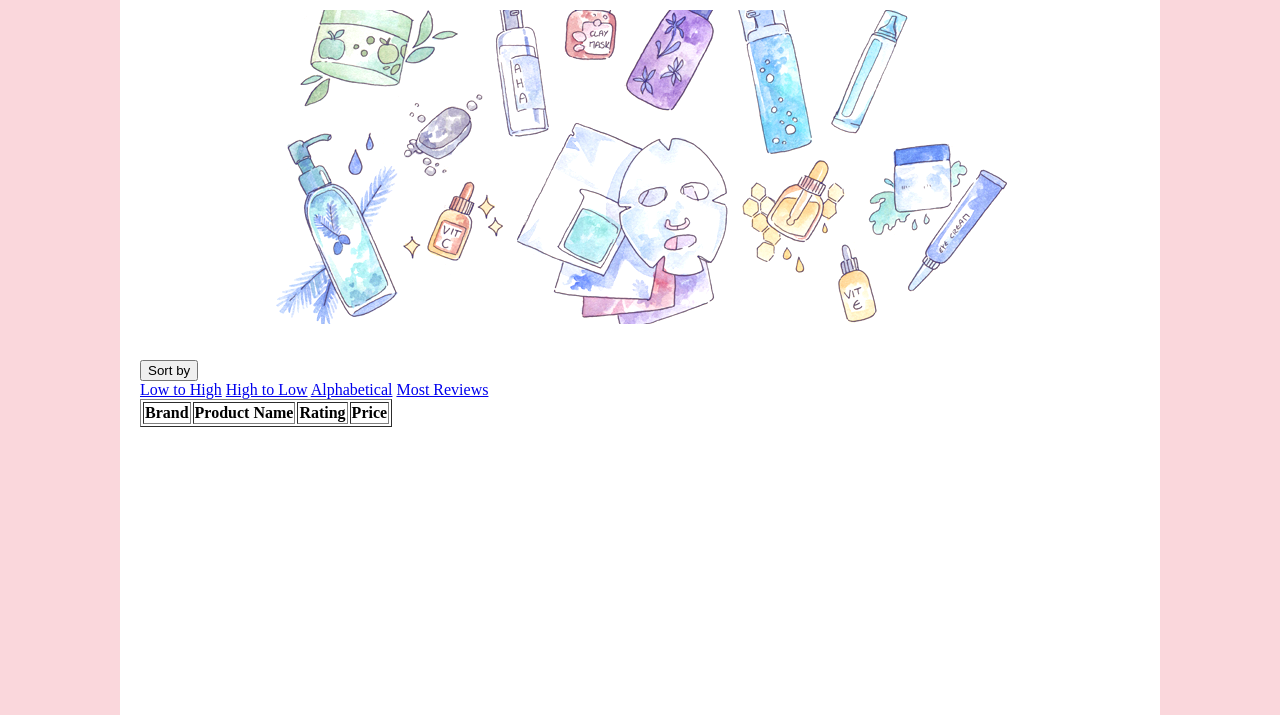
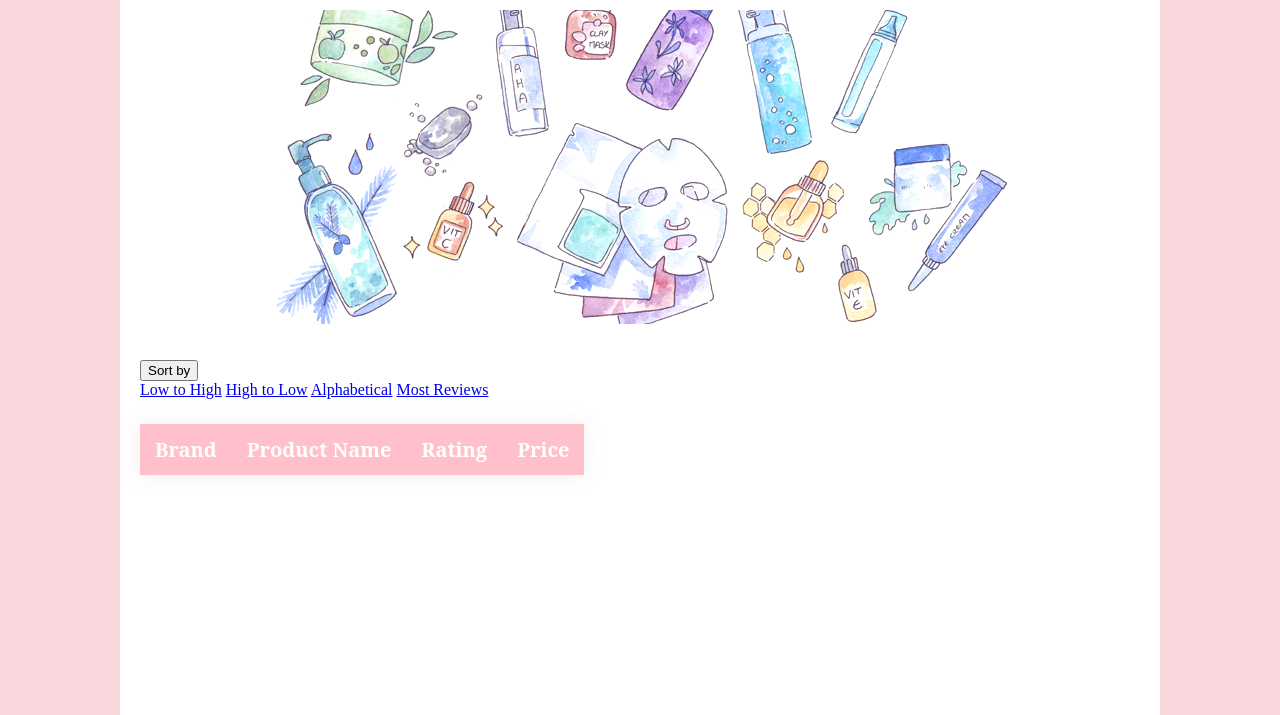
Before and after one commit to Gdango/SkinCare, a Flask app: template app/templates/result.html in a window 1280 px wide. Shown: the top 715 px of the page. Run offline with Flask 2, Linux system fonts and the light colour scheme; the template is opened without the code that fills it, so the values that code supplies are empty.

Commit message:
making prettier table

```diff
--- a/app/app.py
+++ b/app/app.py
@@ -8,7 +8,7 @@ app = Flask(__name__)
 
 def index():
     Warning = ""
-    print('omg..')
+
     if request.method == "POST":
 
         skin_type = request.form.getlist("skin_type")
@@ -17,8 +17,6 @@ def index():
         print(skin_type, rating, price)
         try:
             # covers cases when user entered more than one requirements for each category
-            if max(len(skin_type), len(rating), len(price)) == 1:
-                print('PASS!')
                 user_input = {'skin-type': skin_type[0], 'rating': rating[0], 'price': price[0]}
                 return redirect(url_for('result', user_input=user_input))
         except IndexError:
--- a/app/static/css/style.css
+++ b/app/static/css/style.css
@@ -51,3 +51,28 @@ img {
     color: rgb(56, 56, 56);
     font-weight: bold;
 }
+
+.result-table {
+    border-collapse: collapse;
+    margin: 25px 0;
+    font-size: 20px;
+    font-family: 'serif', serif;
+    min-width: 400px;
+    box-shadow: 0 0 20px rgba(153, 146, 146, 0.15);
+
+}
+
+.title {
+    background-color: pink;
+    color: #ffffff;
+    text-align: center;
+}
+
+.title th {
+    padding: 12px 15px;
+}
+
+.element {
+    border-color: rgb(56, 56, 56);
+    padding: 12px 15px;
+}
--- a/app/templates/result.html
+++ b/app/templates/result.html
@@ -22,7 +22,7 @@
             <a href="#">Most Reviews</a>
         </div>
     </div>
-    <table border = 1>
+    <table class="result-table">
         <thead class="title">
             <th>Brand</th>
             <th>Product Name</th>
```
